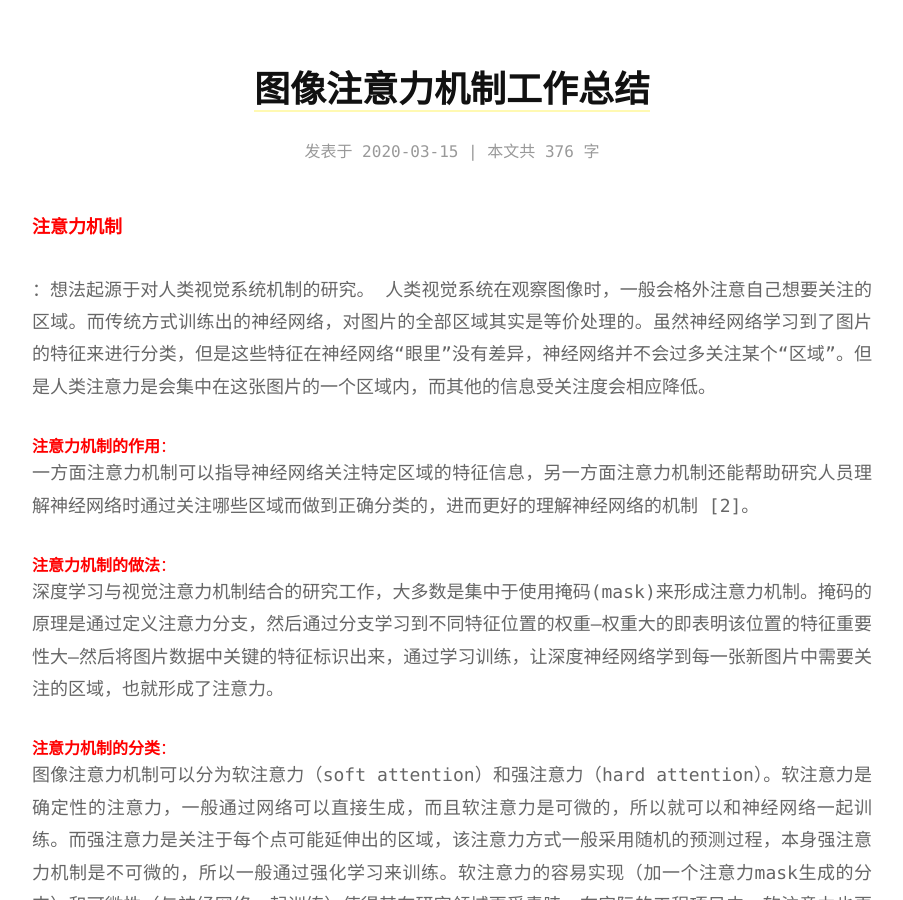
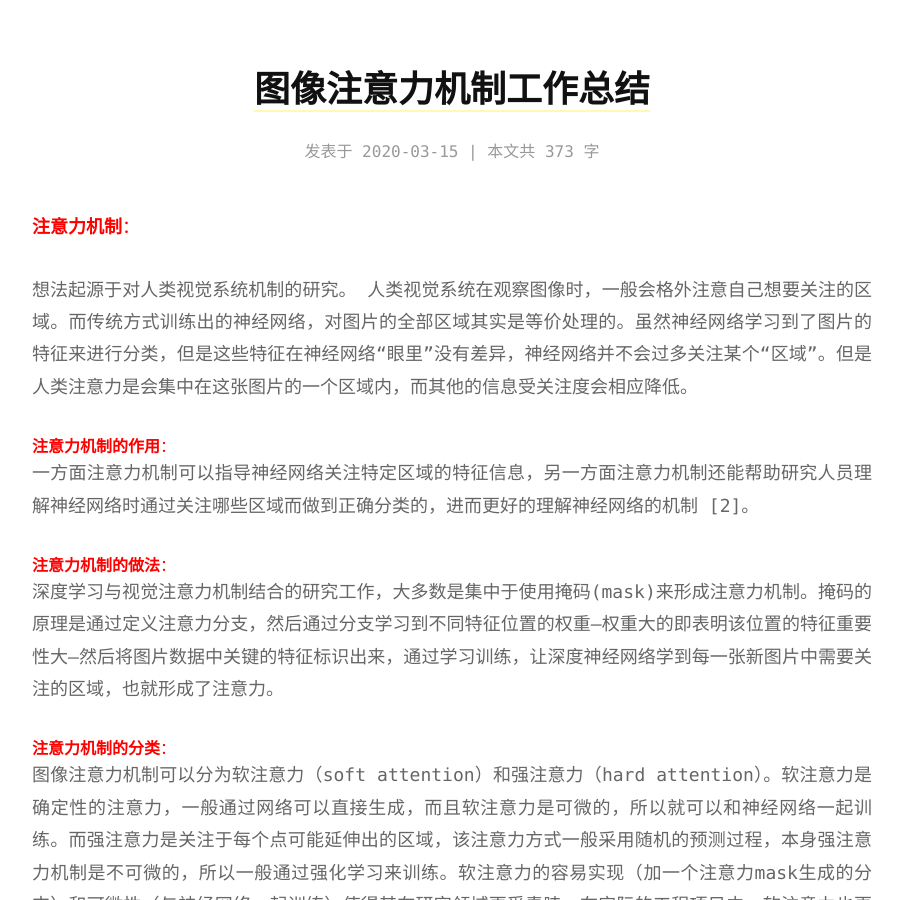
Before and after one commit to selous123/selous123.github.io, a Jekyll site: the page built from _posts/2020-03-15-注意力attention相关工作总结.md, in a window 1280 px wide and 900 px high. Shown: the whole window, without its empty margins (188-1091 px from the left). Built offline with Jekyll 4.4.1, drawn with Linux system fonts in a browser that asks for light colours; formulas are drawn with MathJax 3; a script that is not in the unit is left out; comment, search, counter and statistics services are not loaded; some of the changed text lies outside the part shown.

Commit message:
改格式

```diff
--- a/_posts/2020-03-15-注意力attention相关工作总结.md
+++ b/_posts/2020-03-15-注意力attention相关工作总结.md
@@ -3,11 +3,11 @@
 date:  2020-03-15 21:34:13 +0800
 category: architecture
 tags: deep-learning architecture
-excerpt: 总结注意力机制attention中比较有趣的工作
+excerpt: 总结注意力机制attention中比较有趣的工作(a)
 comment: True
 mathjax: True
 ---
-<font color="red"><b>注意力机制</b></font>：想法起源于对人类视觉系统机制的研究。 人类视觉系统在观察图像时，一般会格外注意自己想要关注的区域。而传统方式训练出的神经网络，对图片的全部区域其实是等价处理的。虽然神经网络学习到了图片的特征来进行分类，但是这些特征在神经网络“眼里”没有差异，神经网络并不会过多关注某个“区域”。但是人类注意力是会集中在这张图片的一个区域内，而其他的信息受关注度会相应降低。
+<font color="red"><b>注意力机制</b>：</font>想法起源于对人类视觉系统机制的研究。 人类视觉系统在观察图像时，一般会格外注意自己想要关注的区域。而传统方式训练出的神经网络，对图片的全部区域其实是等价处理的。虽然神经网络学习到了图片的特征来进行分类，但是这些特征在神经网络“眼里”没有差异，神经网络并不会过多关注某个“区域”。但是人类注意力是会集中在这张图片的一个区域内，而其他的信息受关注度会相应降低。
 
 <font color="red"><b>注意力机制的作用</b>：</font>一方面注意力机制可以指导神经网络关注特定区域的特征信息，另一方面注意力机制还能帮助研究人员理解神经网络时通过关注哪些区域而做到正确分类的，进而更好的理解神经网络的机制 [2]。
 
@@ -30,7 +30,7 @@
 
 a). 设计思路
 
-<font color="red"> Spatial Transformer Networks（STN）</font>模型$^{[3]}$是15年NIPS上的文章，这篇文章应该是空间注意力机制第一次被应用到图像领域，但是当时文章作者并没有提出注意力机制的概念，原始论文声明的文章要点是：将原始图片中的空间信息变换到另一个空间中并保留了关键信息。
+<b>Spatial Transformer Networks（STN）</b>模型$^{[3]}$是15年NIPS上的文章，这篇文章应该是空间注意力机制第一次被应用到图像领域，但是当时文章作者并没有提出注意力机制的概念，原始论文声明的文章要点是：将原始图片中的空间信息变换到另一个空间中并保留了关键信息。
 
 <center><img src="https://selous123.github.io/assets/img/blog-attention/stn.png" width="70%" height="auto"/>
 
@@ -62,6 +62,7 @@
 通道注意力机制是通过关注特征之间的不同 Channel 之间的重要性。通过生成一个 $\text{mask} \in \mathcal{R}^{[C_\text{in}]}$，然后作用到所有特征的通道上。
 
 a). 设计思路
+
 论文$^{[4]}$中提出了一个非常重要的SENet的模型结构，靠着这个模型他们获得了ImageNet的冠军，这个模型是非常有创造力的设计。
 
 <center><img src="https://selous123.github.io/assets/img/blog-attention/senet.png" width="70%" height="auto"/>
```
